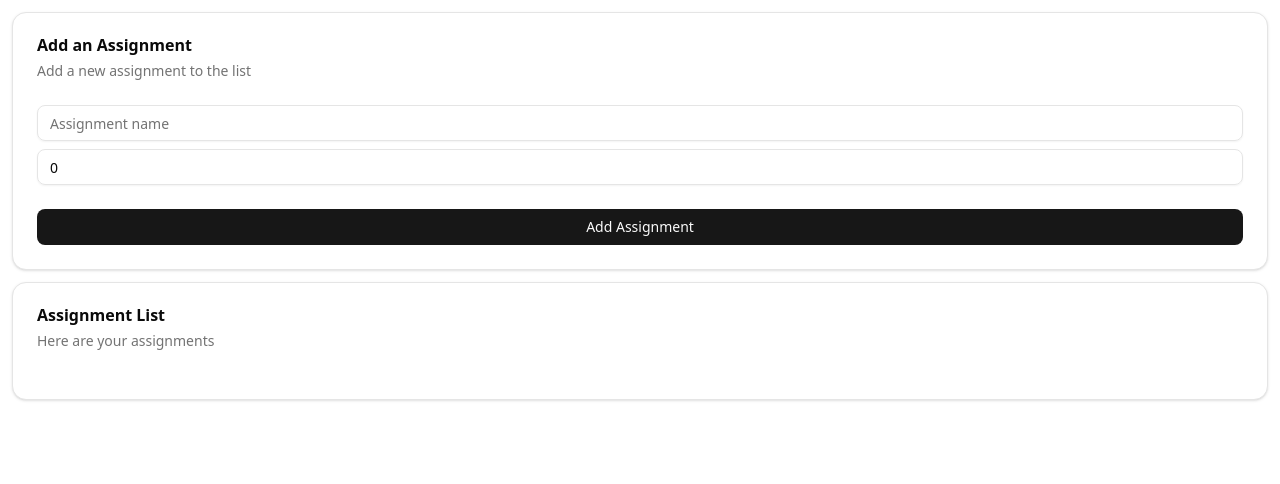
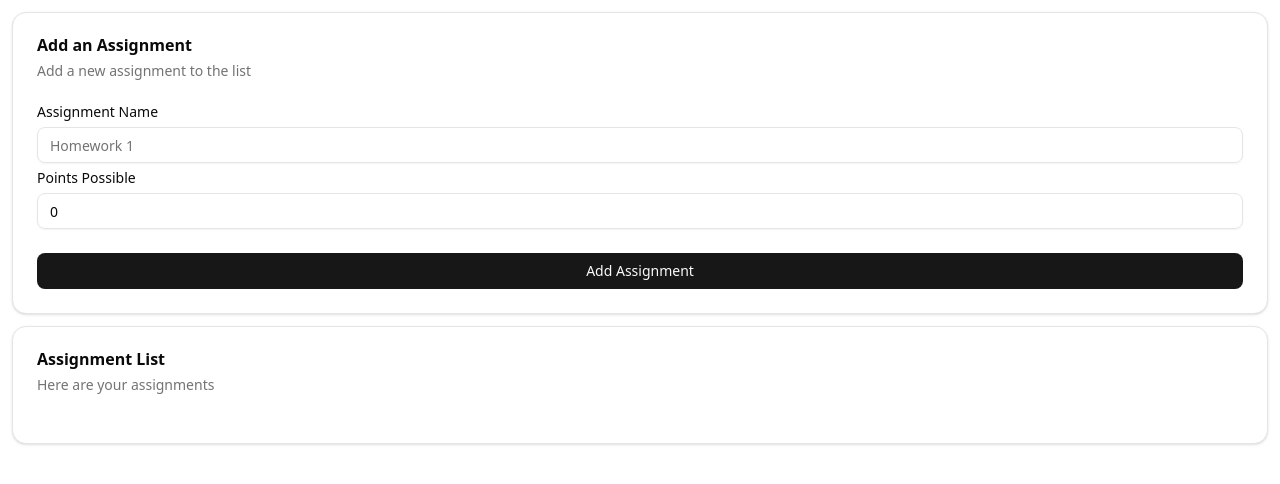
Before and after one commit to dillp1/BoilerTracker, a React (Vite) app: page / in a window 1280 px wide. Shown: the top 484 px of the page. Built offline with nearby package versions, Linux system fonts and the light colour scheme.

Commit message:
Refines add assignment card with labels

```diff
--- a/package.json
+++ b/package.json
@@ -10,6 +10,7 @@
     "preview": "vite preview"
   },
   "dependencies": {
+    "@radix-ui/react-label": "^2.1.8",
     "@radix-ui/react-slot": "^1.2.4",
     "@tailwindcss/vite": "^4.1.18",
     "class-variance-authority": "^0.7.1",
--- a/src/components/AddAssignmentCard.tsx
+++ b/src/components/AddAssignmentCard.tsx
@@ -8,6 +8,7 @@ import {
 } from "@/components/ui/card";
 import { Input } from "@/components/ui/input";
 import { Button } from "./ui/button";
+import { Label } from "@/components/ui/label"
 
 type AddAssignmentCardProps = {
   nameValue: string;
@@ -26,15 +27,16 @@ const AddAssignmentCard = ({ nameValue, onNameChange, pointsValue, onPointsChang
           <CardDescription>Add a new assignment to the list</CardDescription>
         </CardHeader>
         <CardContent className="flex flex-col gap-2">
+          <Label>Assignment Name</Label>
           <Input
             type="text"
-            placeholder="Assignment name"
+            placeholder="Homework 1"
             value={nameValue}
             onChange={onNameChange}
           ></Input>
+          <Label>Points Possible</Label>
           <Input
             type="number"
-            placeholder="Pts possible"
             value={pointsValue}
             onChange={onPointsChange}
           ></Input>
--- /dev/null
+++ b/src/components/ui/label.tsx
@@ -0,0 +1,22 @@
+import * as React from "react"
+import * as LabelPrimitive from "@radix-ui/react-label"
+
+import { cn } from "@/lib/utils"
+
+function Label({
+  className,
+  ...props
+}: React.ComponentProps<typeof LabelPrimitive.Root>) {
+  return (
+    <LabelPrimitive.Root
+      data-slot="label"
+      className={cn(
+        "flex items-center gap-2 text-sm leading-none font-medium select-none group-data-[disabled=true]:pointer-events-none group-data-[disabled=true]:opacity-50 peer-disabled:cursor-not-allowed peer-disabled:opacity-50",
+        className
+      )}
+      {...props}
+    />
+  )
+}
+
+export { Label }
```
Also changed, not shown: 1 other file (tests, documents, lock files or other folders).
